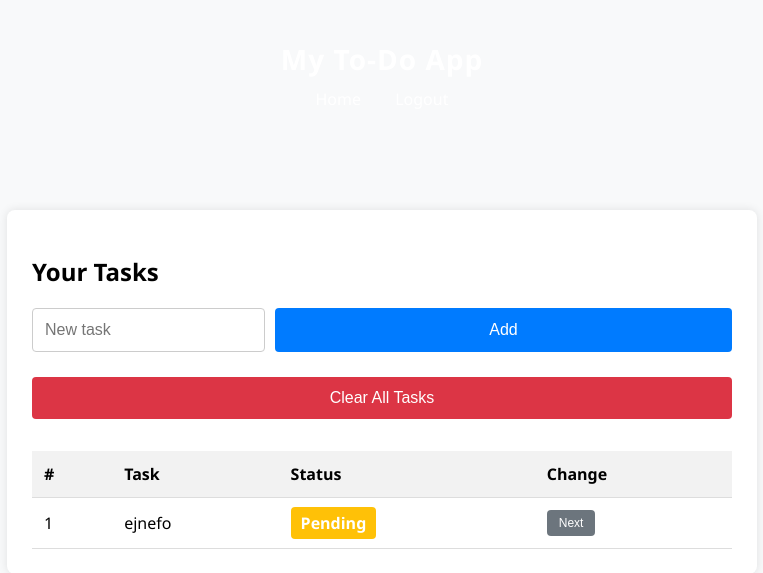
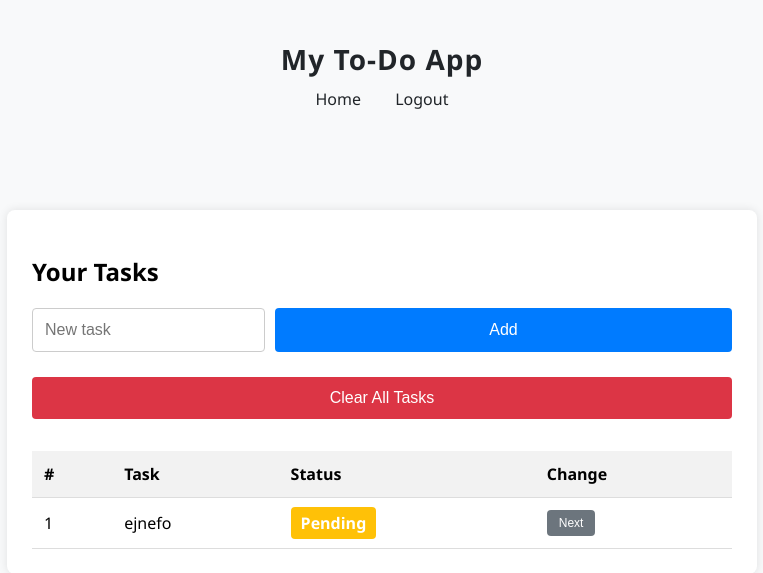
Before and after one commit to Mahi11353/flask-app, a Flask app: page / in a window 1280 px wide. Shown: the top 573 px of the page, without its empty margins (258-1021 px from the left). Run offline with Flask 3, Linux system fonts and the light colour scheme; the visitor is signed in with stand-in values (Sample User, id 1).

Commit message:
text visible

```diff
--- a/app/static/css/style.css
+++ b/app/static/css/style.css
@@ -14,7 +14,7 @@ body {
 
 header {
     background: linear-gradient(to_right, #0062E6, #33AeFF);
-    color: white;
+    color: #212529;
     padding: 20px 0;
 
     box-shadow: 0 2px 8px rgba(red, green, blue, alpha);
@@ -33,7 +33,7 @@ nav {
 }
 
 nav a {
-    color: white;
+    color: #212529;
     text-decoration: none;
     margin: 0 15px;
     font-weight: 500;
```
